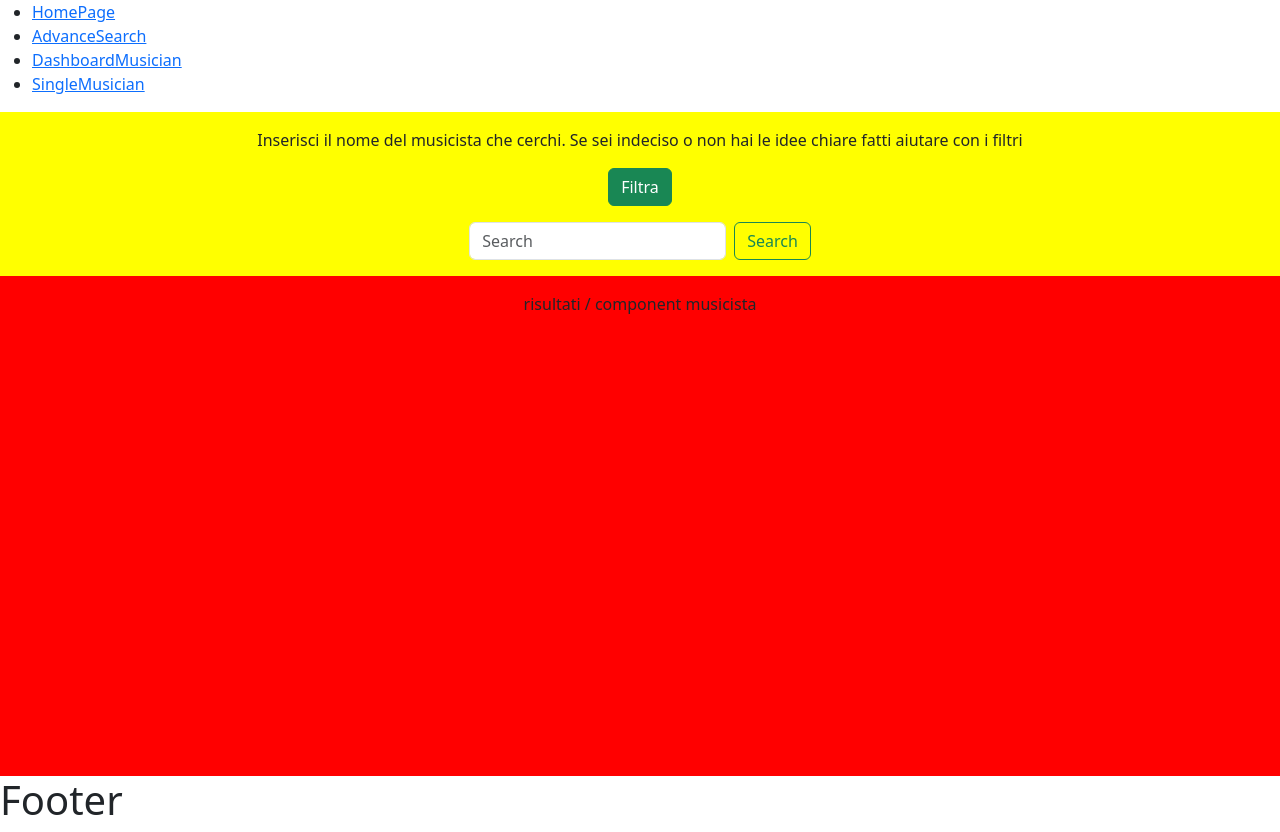
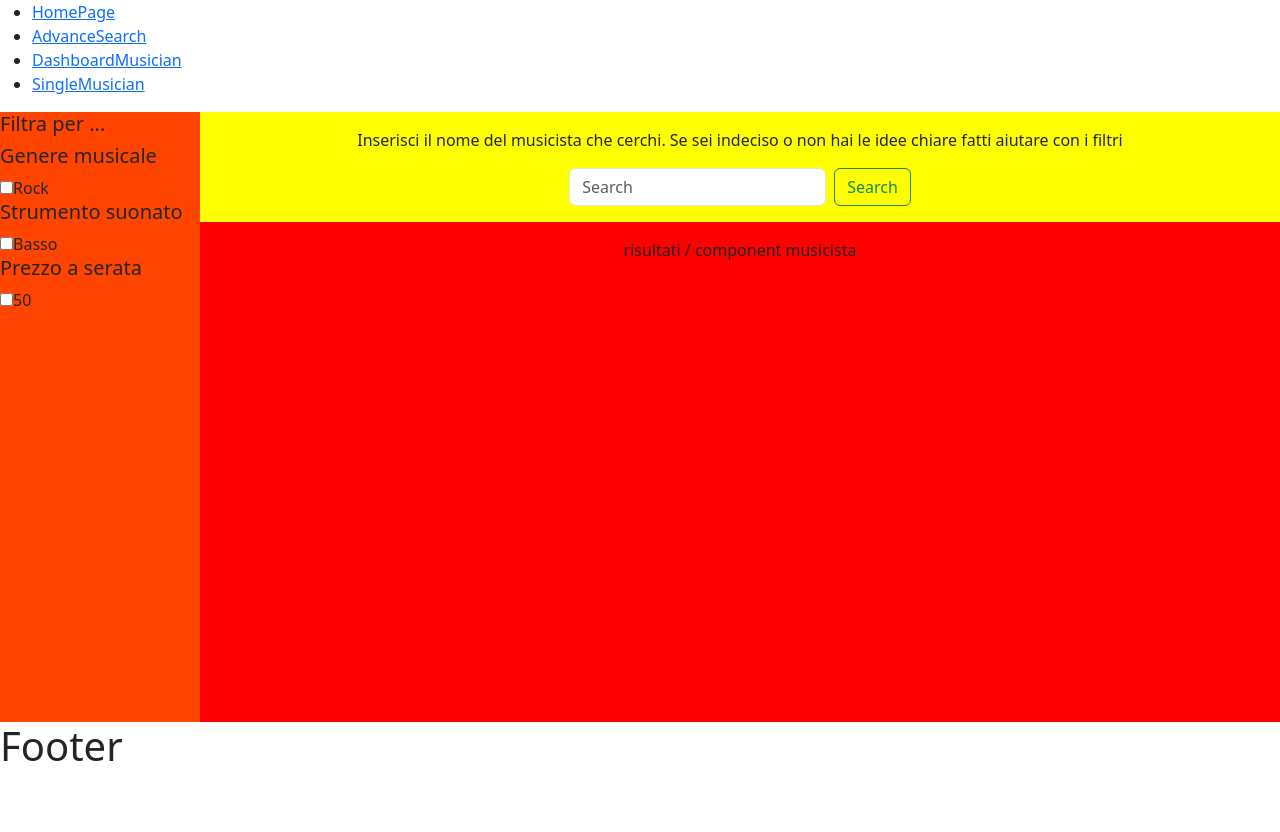
Before and after one commit to DanielMarella/progetto-finale-front-end, a Vue app: page /advance-search in a window 1280 px wide. After the commit the page ends 800 px from the top, so only its background shows below. Built offline with nearby package versions, Linux system fonts and the light colour scheme.

Commit message:
added filters section

```diff
--- a/src/pages/AdvanceSearch.vue
+++ b/src/pages/AdvanceSearch.vue
@@ -1,19 +1,37 @@
 <template>
-    <section class="search-zone row">
-        <div class="col-10 mx-auto d-flex flex-column align-items-center py-3">
+    <div class="d-flex">
+        <section class="filters" >
+            <h5>Filtra per ...</h5>
+            <div>
+                <h5>Genere musicale</h5>
+                <input type="checkbox" name="genre" id="genre"><span>Rock</span>
+            </div>
+            <div>
+                <h5>Strumento suonato</h5>
+                <input type="checkbox" name="instrument" id="instrument"><span>Basso</span>
+            </div>
+            <div>
+                <h5>Prezzo a serata</h5>
+                <input type="checkbox" name="instrument" id="instrument"><span>50</span>
+            </div>
+        </section>
+        <div>
+            <section class="search-zone">
+                <div class=" mx-auto d-flex flex-column align-items-center py-3">
                     <p>Inserisci il nome del musicista che cerchi. Se sei indeciso o non hai le idee chiare fatti aiutare con i filtri</p>
-            <button class="btn btn-success mb-3" type="submit">Filtra</button>
                     <form class="d-flex" role="search">
                         <input class="form-control me-2" type="search" placeholder="Search" aria-label="Search">
                         <button class="btn btn-outline-success" type="submit">Search</button>
                     </form>
                 </div>
             </section>
-    <section class="results-zone row justify-content-center py-3">
-        <div class="col-10 text-center">
+            <section class="results-zone justify-content-center py-3">
+                <div class="text-center">
                     <p>risultati / component musicista</p>
                 </div>
             </section>
+        </div>
+    </div>
 </template>
 
 
@@ -21,6 +39,12 @@
 <script>
 export default {
     name: 'AdvanceSearch',
+
+    data(){
+        return{
+        }
+    }
+
 }
 </script>
 
@@ -28,12 +52,18 @@ export default {
 <style lang="scss" scoped>
 section.search-zone{
     background-color: yellow;
+    width: calc(100vw - 200px);
 }
 
 section.results-zone{
     background-color: red;
+    width: calc(100vw - 200px);
     height: 500px;
+}
 
+section.filters{
+    background-color: orangered;
+    width: 200px;
 }
 
 </style>
```
Lines whose indentation alone changed are shown as unchanged.
